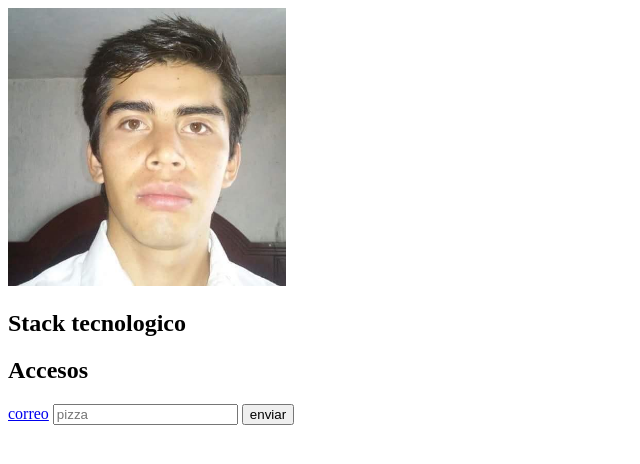
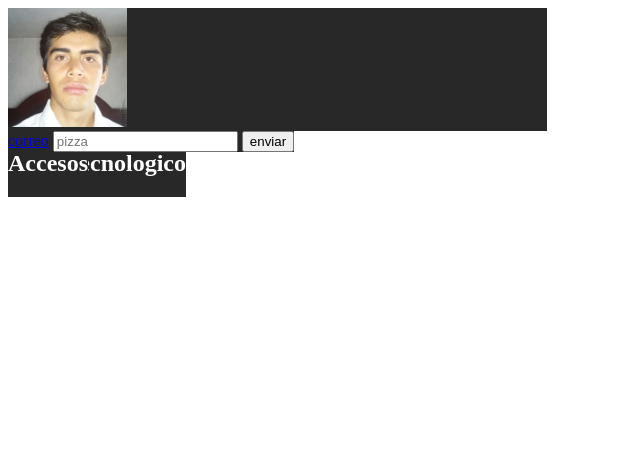
Before and after one commit to jesusmtzlpkaizen/portfoil, a plain HTML site: page index.html in a window 1280 px wide. Shown: the whole page, without its empty margins (0-640 px from the left). Drawn offline with Linux system fonts and the light colour scheme.

Commit message:
modificaciones

```diff
--- a/index.html
+++ b/index.html
@@ -1,14 +1,18 @@
 <!DOCTYPE html>
 <html lang="en">
+
 <head>
     <meta charset="UTF-8">
     <meta http-equiv="X-UA-Compatible" content="IE=edge">
     <meta name="viewport" content="width=device-width, initial-scale=1.0">
 
-    <link rel="stylesheet" href="./styles.css">
+    <link rel="stylesheet" href="./styles/main.css">
     <title>Document</title>
 </head>
+
 <body>
+
+    <div>
         <img src="./public/images/fotoperfil.jpeg" width="22%" alt="Foto de perfil">
 
         <div>
@@ -31,7 +35,12 @@
             <input type="submit" value="enviar">
 
         </div>
+    </div>
+
+
+
 
 
 </body>
+
 </html>
--- a/styles/main.css
+++ b/styles/main.css
@@ -0,0 +1,11 @@
+div {
+    background-color: rgb(41, 40, 40);
+    color: rgb(134, 181, 181);
+    justify-content: flex-end;
+    position: fixed;
+}
+
+h2 {
+    color: white;
+
+}
```
Lines whose indentation alone changed are shown as unchanged.
